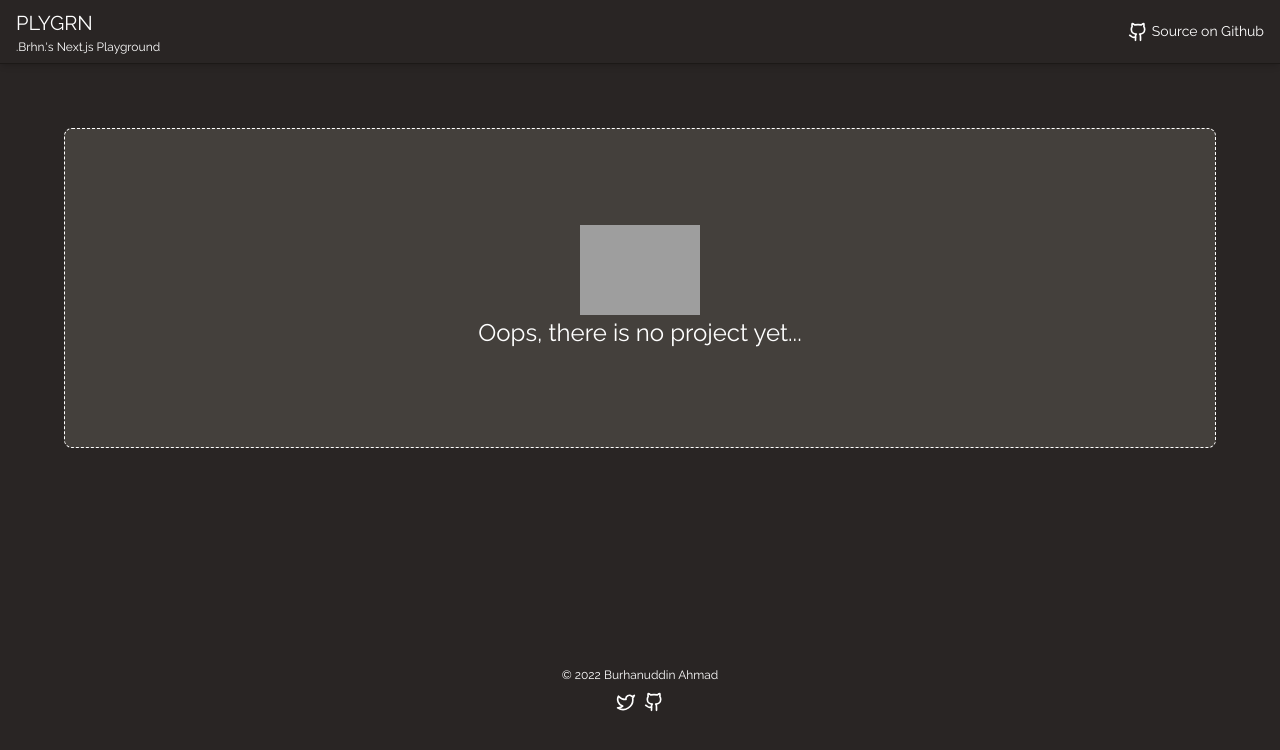
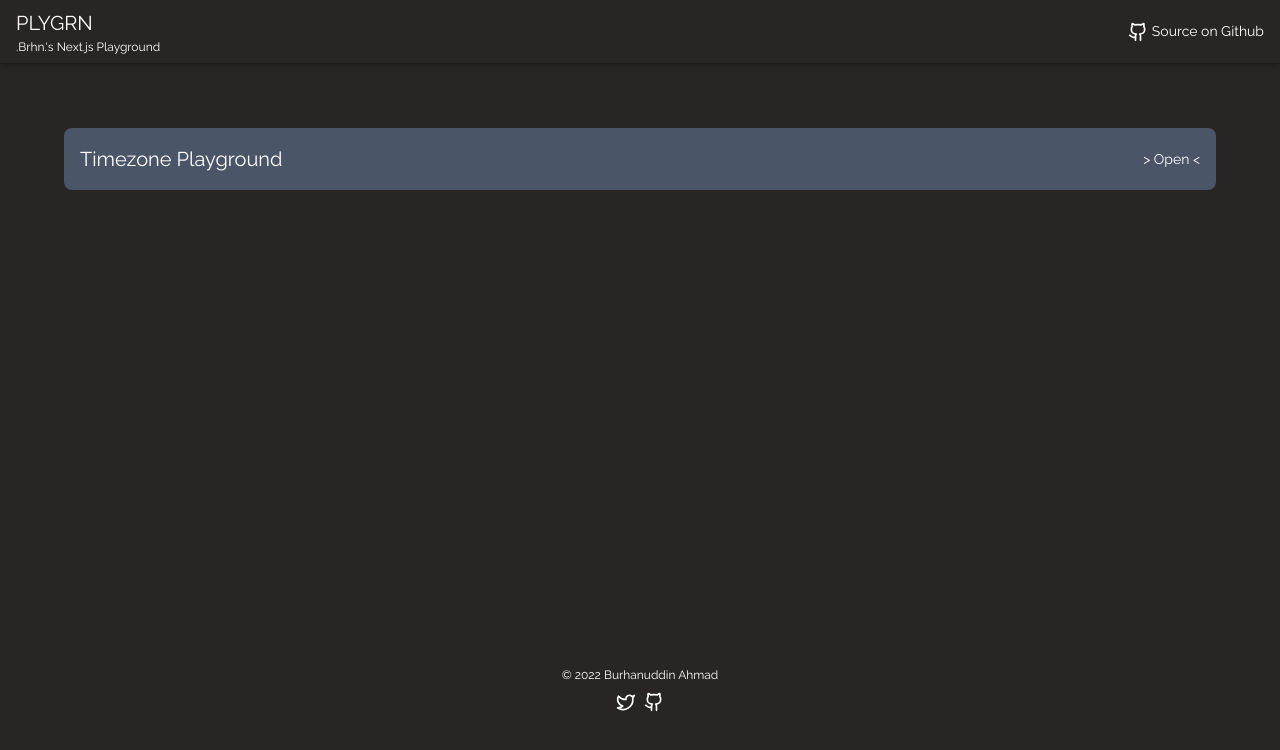
Before and after one commit to burhanahmeed/next-playground, a Next.js app: page / in a window 1280 px wide. Shown: the top 750 px of the page. Built offline with nearby package versions, Linux system fonts and the light colour scheme; grey boxes are pictures that could not be loaded.

Commit message:
feat: add app list

```diff
--- a/src/components/ui/Card.tsx
+++ b/src/components/ui/Card.tsx
@@ -6,7 +6,7 @@ interface IProps {
 
 const Card = (props: IProps) => {
   return (
-    <div className="cursor-pointer rounded-lg bg-gray-700 bg-gradient-to-r p-4 transition duration-300 ease-in-out hover:scale-105 hover:from-transparent hover:to-purple-900">
+    <div className="rounded-lg bg-gray-700 bg-gradient-to-r p-4 transition duration-300 ease-in-out hover:scale-105 hover:from-transparent hover:to-purple-900">
       {props.children}
     </div>
   );
--- a/src/pages/index.tsx
+++ b/src/pages/index.tsx
@@ -1,11 +1,13 @@
+import Link from 'next/link';
 // UI
 import { Main } from '@/components/templates/Main';
 import { Meta } from '@/components/utils/Meta';
 import Container from '@/components/ui/Container';
 import MainHeader from '@/components/ui/MainHeader';
 import Footer from '@/components/ui/Footer';
-import EmptyList from '@/components/ui/EmptyList';
-// import Card from '@/components/ui/Card';
+// import EmptyList from '@/components/ui/EmptyList';
+// import { Card } from 'antd';
+import Card from '@/components/ui/Card';
 
 const Index = () => {
   return (
@@ -21,10 +23,17 @@ const Index = () => {
     >
       <Container>
         <div className="p-16">
-          {/* <Card>
-            <h3 className="text-white">Lorem ipsum</h3>
-          </Card> */}
-          <EmptyList
+          <Card>
+            <div className="flex items-center justify-between">
+              <h3 className="text-white">Timezone Playground</h3>
+              <Link href={'/timezone'}>
+                <span className="cursor-pointer text-white hover:text-gray-500">
+                  {'> Open <'}
+                </span>
+              </Link>
+            </div>
+          </Card>
+          {/* <EmptyList
             icon={
               <img
                 src="https://www.svgrepo.com/show/271821/dizzy.svg"
@@ -35,7 +44,7 @@ const Index = () => {
               />
             }
             text="Oops, there is no project yet..."
-          />
+          /> */}
         </div>
       </Container>
     </Main>
```
